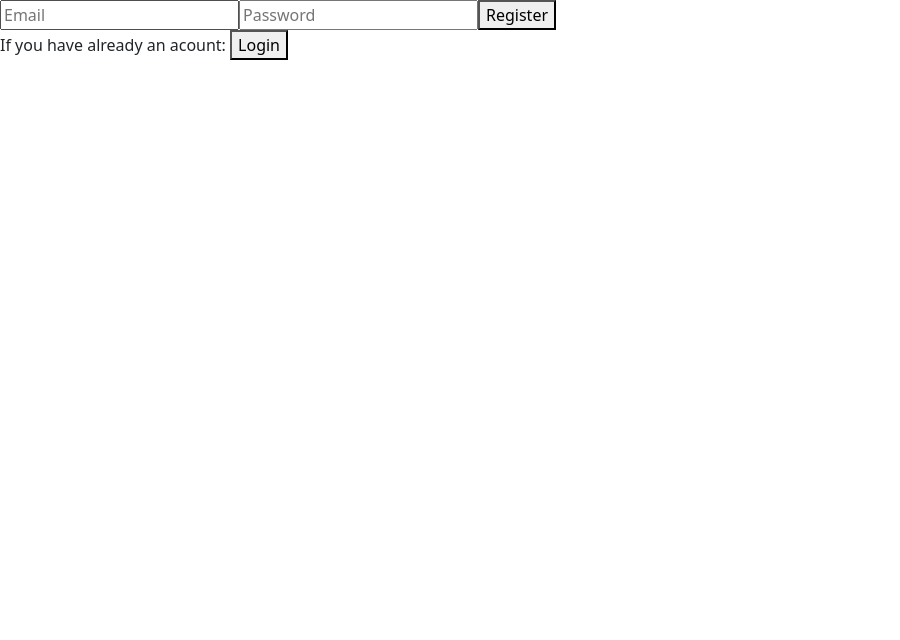
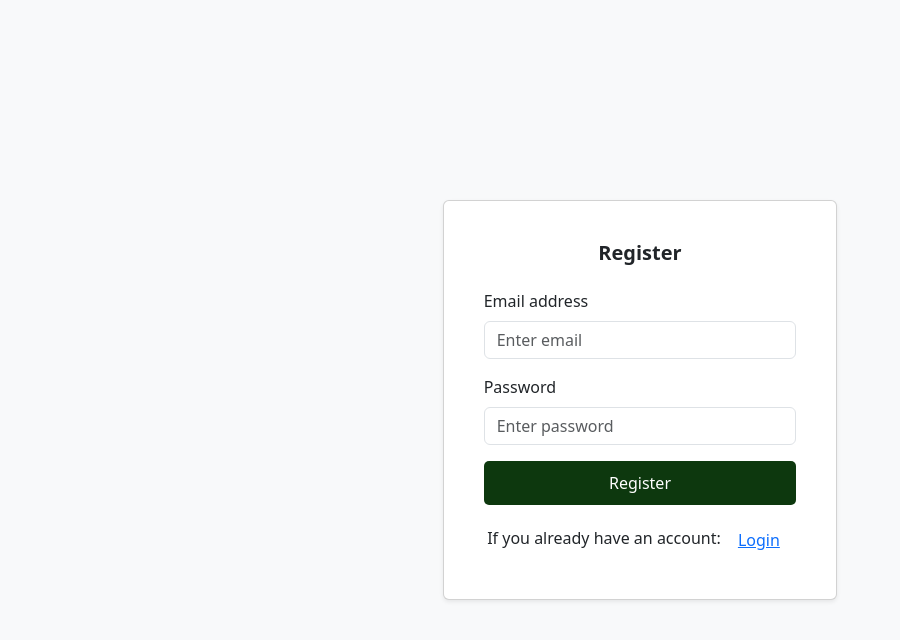
Before and after one commit to AnnieBunny/mini-shop, a React (Create React App) app in the folder frontend/: page /register in a window 1280 px wide. Shown: the top 640 px of the page, without its empty margins (0-900 px from the left). Built offline with nearby package versions, Linux system fonts and the light colour scheme.

Commit message:
styled Register & Login pages

```diff
--- a/frontend/src/App.css
+++ b/frontend/src/App.css
@@ -1,6 +1,6 @@
 .Card:hover {
   box-shadow: 0 8px 16px rgba(0, 0, 0, 0.2);
-  transform: translateY(-5px);
+
  }
 
  .btn.btn-primary {
@@ -20,7 +20,7 @@
 .btn.btn-primary:hover {
   background-color: #45a049;
   cursor: pointer;
-  transform: scale(1.05);
+
 }
 
 
@@ -43,7 +43,3 @@ body {
 .card {
     transition: transform 0.3s ease;
 }
-
-.card:hover {
-    transform: scale(1.05);
-}
--- a/frontend/src/components/Login.js
+++ b/frontend/src/components/Login.js
@@ -1,17 +1,22 @@
 import { useState, useContext } from "react";
 import { AuthContext } from "../../src/contexts/AuthContext";
 import { useNavigate } from "react-router-dom";
-
+import { Container, Row, Col, Form, Button, Card } from "react-bootstrap";
+import { ToastContainer, toast } from "react-toastify";
+import 'react-toastify/dist/ReactToastify.css';
 
 function Login() {
   const { login } = useContext(AuthContext);
   const [email, setEmail] = useState("");
   const [password, setPassword] = useState("");
+  const [loading, setLoading] = useState(false);
   const navigate = useNavigate();
 
   const handleLogin = async (e) => {
     e.preventDefault();
+    setLoading(true);
 
+    try {
       const res = await fetch("http://localhost:8080/login", {
         method: "POST",
         headers: { "Content-Type": "application/json" },
@@ -21,41 +26,67 @@ function Login() {
       if (res.ok) {
         const data = await res.json();
         login(data.token, data.email);
-            navigate("/");
+        toast.success("Login successful!");
+        navigate("/"); // пренасочване към home
       } else {
         const text = await res.text();
-
-            alert("Login failed: " + text);
+        toast.error("Login failed: " + text);
+      }
+    } catch (err) {
+      console.error(err);
+      toast.error("Something went wrong. Please try again.");
+    } finally {
+      setLoading(false);
     }
   };
 
   return (
-        <>
-            <form onSubmit={handleLogin}>
-                <input
+    <Container fluid className="d-flex justify-content-center align-items-center vh-100 bg-light">
+      <Row className="w-100">
+        <Col xs={12} sm={10} md={6} lg={4} className="mx-auto">
+          <Card className="shadow-sm p-4">
+            <Card.Body>
+              <Card.Title className="text-center mb-4" style={{ fontWeight: "700" }}>
+                Login
+              </Card.Title>
+              <Form onSubmit={handleLogin}>
+                <Form.Group className="mb-3" controlId="formEmail">
+                  <Form.Label>Email address</Form.Label>
+                  <Form.Control
                     type="email"
-                    placeholder="Email"
+                    placeholder="Enter email"
                     value={email}
                     onChange={(e) => setEmail(e.target.value)}
                     required
                   />
-                <input
+                </Form.Group>
+
+                <Form.Group className="mb-3" controlId="formPassword">
+                  <Form.Label>Password</Form.Label>
+                  <Form.Control
                     type="password"
-                    placeholder="Password"
+                    placeholder="Enter password"
                     value={password}
                     onChange={(e) => setPassword(e.target.value)}
                     required
                   />
-                <button type="submit">Login</button>
+                </Form.Group>
 
-            </form>
-            <span>If you dont have an acount: </span>
-            <button onClick={() => {
-                navigate("/register");
-            }}>Registration</button>
-        </>
+                <Button variant="primary" type="submit" className="w-100 mb-3" disabled={loading}>
+                  {loading ? "Logging in..." : "Login"}
+                </Button>
+              </Form>
 
-
+              <div className="text-center">
+                <span>If you don't have an account: </span>
+                <Button variant="link" onClick={() => navigate("/register")}>Register</Button>
+              </div>
+            </Card.Body>
+          </Card>
+        </Col>
+      </Row>
+      <ToastContainer position="top-right" autoClose={3000} />
+    </Container>
   );
 }
 
--- a/frontend/src/components/Register.js
+++ b/frontend/src/components/Register.js
@@ -1,18 +1,22 @@
 import { useState, useContext } from "react";
-import {AuthContext}  from "../../src/contexts/AuthContext";
-import { BrowserRouter as Router, Routes, Route, Navigate } from 'react-router-dom';
-
+import { AuthContext } from "../../src/contexts/AuthContext";
 import { useNavigate } from "react-router-dom";
+import { Container, Row, Col, Form, Button, Card } from "react-bootstrap";
+import { ToastContainer, toast } from "react-toastify";
+import 'react-toastify/dist/ReactToastify.css';
 
 function Register() {
   const { login } = useContext(AuthContext);
   const [email, setEmail] = useState("");
   const [password, setPassword] = useState("");
   const navigate = useNavigate();
+  const [loading, setLoading] = useState(false);
 
   const handleRegister = async (e) => {
     e.preventDefault();
+    setLoading(true);
 
+    try {
       const res = await fetch("http://localhost:8080/register", {
         method: "POST",
         headers: { "Content-Type": "application/json" },
@@ -20,47 +24,80 @@ function Register() {
       });
 
       if (res.ok) {
-
         const loginRes = await fetch("http://localhost:8080/login", {
           method: "POST",
           headers: { "Content-Type": "application/json" },
           body: JSON.stringify({ email, password }),
         });
 
+        if (loginRes.ok) {
           const data = await loginRes.json();
-      login(data.token);
-       window.location.href = '/login';
-
+          login(data.token, data.email);
+          toast.success("Registration successful!");
+          navigate("/"); // пренасочване към home след login
         } else {
-      alert("Registration failed");
+          const text = await loginRes.text();
+          toast.error(`Login after registration failed: ${text}`);
+        }
+      } else {
+        const text = await res.text();
+        toast.error(`Registration failed: ${text}`);
+      }
+    } catch (err) {
+      console.error(err);
+      toast.error("Something went wrong. Please try again.");
+    } finally {
+      setLoading(false);
     }
   };
 
   return (
-    <>
-    <form onSubmit={handleRegister}>
-      <input
+    <Container fluid className="d-flex justify-content-center align-items-center vh-100 bg-light">
+      <Row className="w-100">
+        <Col xs={12} sm={10} md={6} lg={4} className="mx-auto">
+          <Card className="shadow-sm p-4">
+            <Card.Body>
+              <Card.Title className="text-center mb-4" style={{ fontWeight: "700" }}>
+                Register
+              </Card.Title>
+              <Form onSubmit={handleRegister}>
+                <Form.Group className="mb-3" controlId="formEmail">
+                  <Form.Label>Email address</Form.Label>
+                  <Form.Control
                     type="email"
-        placeholder="Email"
+                    placeholder="Enter email"
                     value={email}
                     onChange={(e) => setEmail(e.target.value)}
                     required
                   />
-      <input
+                </Form.Group>
+
+                <Form.Group className="mb-3" controlId="formPassword">
+                  <Form.Label>Password</Form.Label>
+                  <Form.Control
                     type="password"
-        placeholder="Password"
+                    placeholder="Enter password"
                     value={password}
                     onChange={(e) => setPassword(e.target.value)}
                     required
                   />
-      <button type="submit">Register</button>
+                </Form.Group>
 
-    </form>
-         <span>If you have already an acount: </span>
-      <button onClick={() => {
-                navigate("/login");
-            }}>Login</button>
-      </>
+                <Button variant="primary" type="submit" className="w-100 mb-3" disabled={loading}>
+                  {loading ? "Registering..." : "Register"}
+                </Button>
+              </Form>
+
+              <div className="text-center">
+                <span>If you already have an account: </span>
+                <Button variant="link" onClick={() => navigate("/login")}>Login</Button>
+              </div>
+            </Card.Body>
+          </Card>
+        </Col>
+      </Row>
+      <ToastContainer position="top-right" autoClose={3000} />
+    </Container>
   );
 }
 
```
Lines whose indentation alone changed are shown as unchanged.
